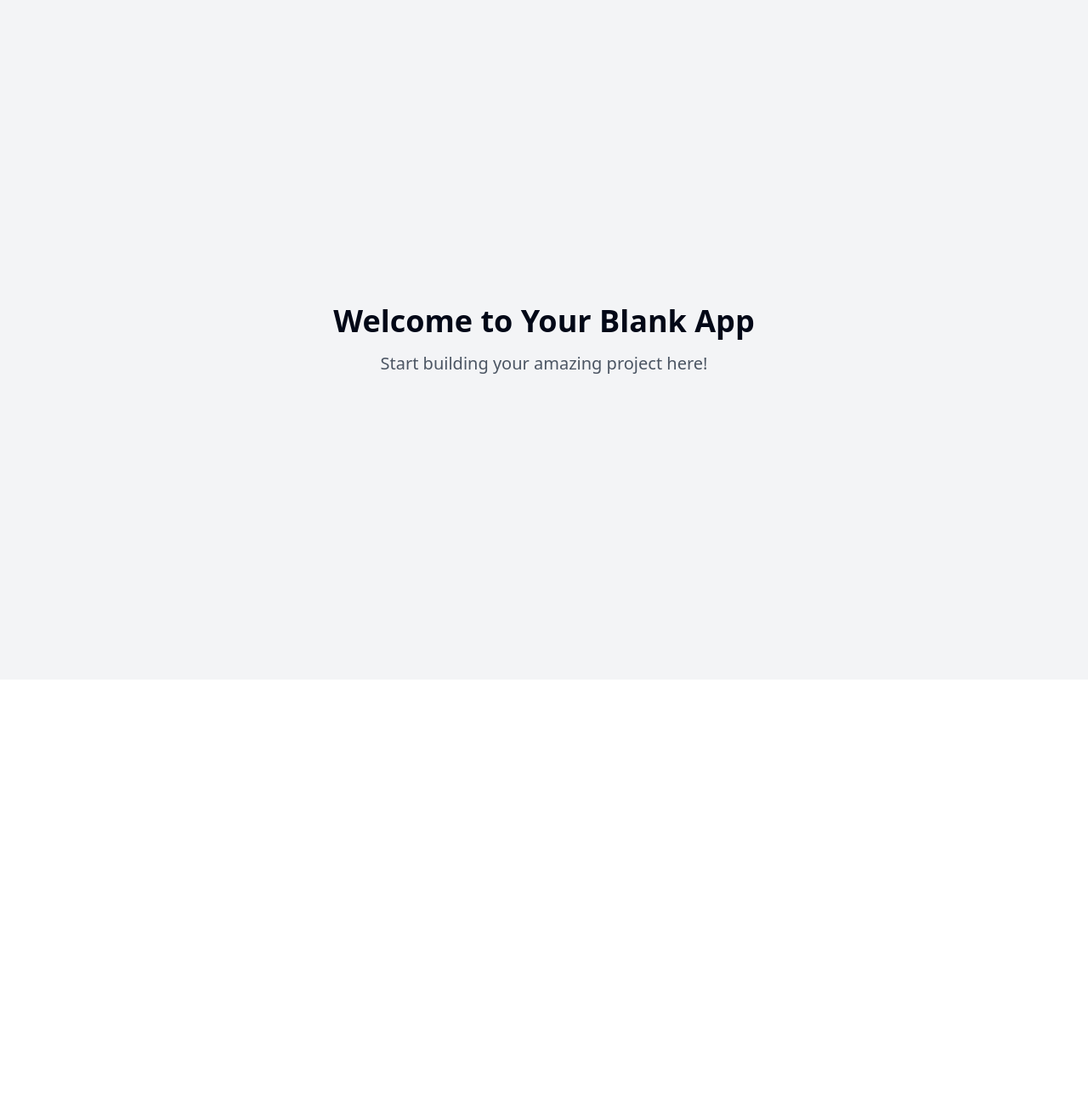
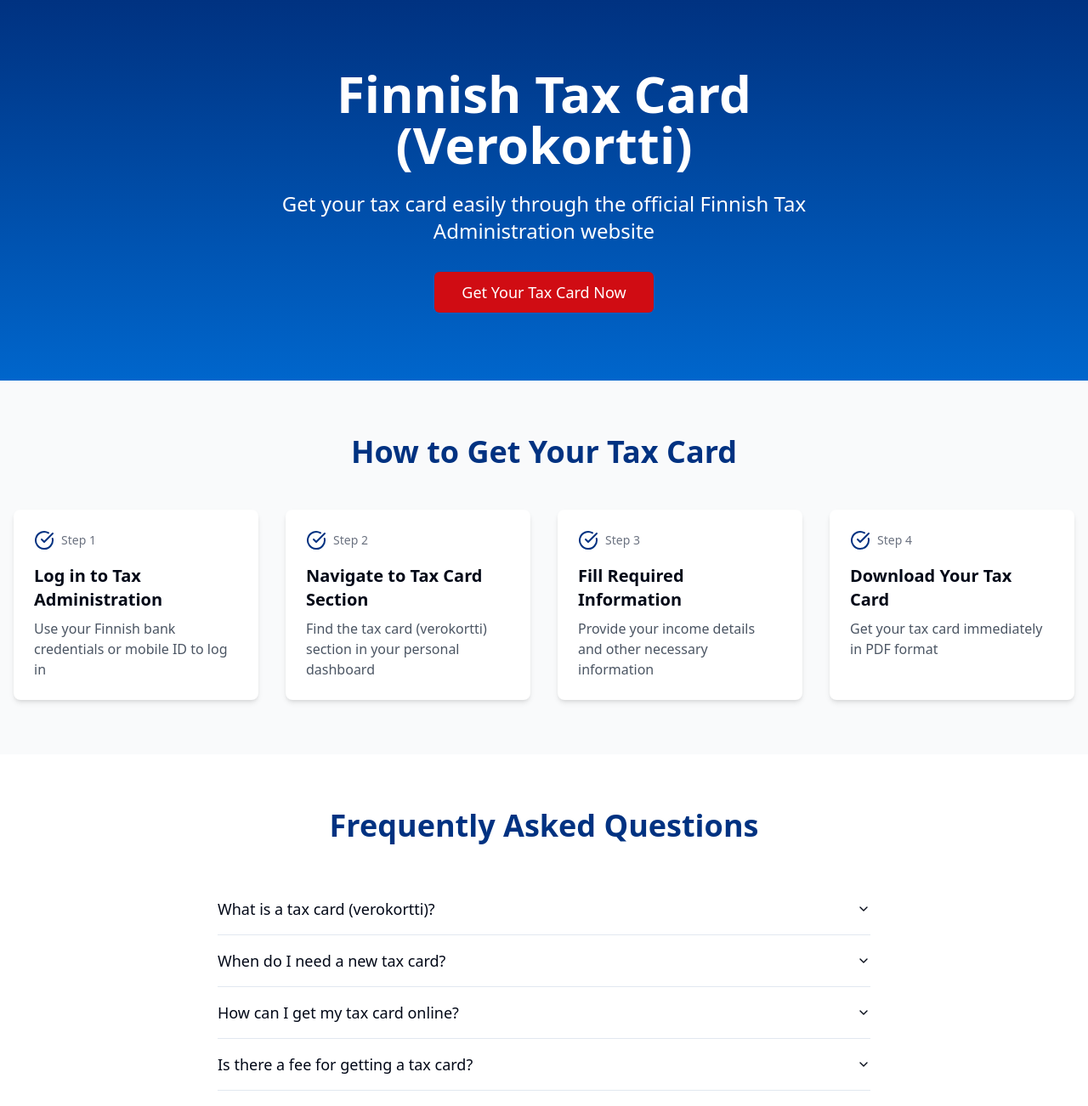
Before and after one commit to riisiharakka/taxcard-companion, a React (Vite) app: page / in a window 1280 px wide. Shown: the top 1302 px of the page at 85% size. Before the commit the page ends 800 px from the top, so only its background shows below. Built offline with nearby package versions, Linux system fonts and the light colour scheme.

Commit message:
Create landing page for tax card
Implement a landing page for the Finnish tax card (verokortti) aimed at improving SEO and generating ad revenue. The page will include a link to the Finnish tax authorities' site for users to download their tax card.
[skip gpt_engineer]

```diff
--- a/package.json
+++ b/package.json
@@ -51,6 +51,7 @@
     "react": "^18.3.1",
     "react-day-picker": "^8.10.1",
     "react-dom": "^18.3.1",
+    "react-helmet": "^6.1.0",
     "react-hook-form": "^7.53.0",
     "react-resizable-panels": "^2.1.3",
     "react-router-dom": "^6.26.2",
--- /dev/null
+++ b/src/components/FAQ.tsx
@@ -0,0 +1,51 @@
+import {
+  Accordion,
+  AccordionContent,
+  AccordionItem,
+  AccordionTrigger,
+} from "@/components/ui/accordion";
+
+const faqs = [
+  {
+    question: "What is a tax card (verokortti)?",
+    answer: "A tax card (verokortti) is an official document that determines how much tax should be withheld from your income in Finland. Your employer needs this to deduct the correct amount of tax from your salary.",
+  },
+  {
+    question: "When do I need a new tax card?",
+    answer: "You need a new tax card when you start a new job, your income changes significantly, or at the beginning of each year. The tax card for each year is typically valid from February 1st.",
+  },
+  {
+    question: "How can I get my tax card online?",
+    answer: "You can get your tax card online through the Finnish Tax Administration's website (vero.fi). Log in using your Finnish bank credentials or mobile ID, navigate to the tax card section, and follow the instructions.",
+  },
+  {
+    question: "Is there a fee for getting a tax card?",
+    answer: "No, getting a tax card is completely free. The Finnish Tax Administration provides this service without any charge.",
+  },
+];
+
+export const FAQ = () => {
+  return (
+    <div className="py-16 bg-white">
+      <div className="container mx-auto px-4">
+        <h2 className="text-3xl md:text-4xl font-bold text-center mb-12 text-finland-blue">
+          Frequently Asked Questions
+        </h2>
+        <div className="max-w-3xl mx-auto">
+          <Accordion type="single" collapsible className="w-full">
+            {faqs.map((faq, index) => (
+              <AccordionItem key={index} value={`item-${index}`}>
+                <AccordionTrigger className="text-lg">
+                  {faq.question}
+                </AccordionTrigger>
+                <AccordionContent className="text-gray-600">
+                  {faq.answer}
+                </AccordionContent>
+              </AccordionItem>
+            ))}
+          </Accordion>
+        </div>
+      </div>
+    </div>
+  );
+};
--- /dev/null
+++ b/src/components/Guide.tsx
@@ -0,0 +1,44 @@
+import { CheckCircle } from "lucide-react";
+
+const steps = [
+  {
+    title: "Log in to Tax Administration",
+    description: "Use your Finnish bank credentials or mobile ID to log in",
+  },
+  {
+    title: "Navigate to Tax Card Section",
+    description: "Find the tax card (verokortti) section in your personal dashboard",
+  },
+  {
+    title: "Fill Required Information",
+    description: "Provide your income details and other necessary information",
+  },
+  {
+    title: "Download Your Tax Card",
+    description: "Get your tax card immediately in PDF format",
+  },
+];
+
+export const Guide = () => {
+  return (
+    <div className="py-16 bg-gray-50">
+      <div className="container mx-auto px-4">
+        <h2 className="text-3xl md:text-4xl font-bold text-center mb-12 text-finland-blue">
+          How to Get Your Tax Card
+        </h2>
+        <div className="grid md:grid-cols-2 lg:grid-cols-4 gap-8">
+          {steps.map((step, index) => (
+            <div key={index} className="bg-white p-6 rounded-lg shadow-md">
+              <div className="flex items-center mb-4">
+                <CheckCircle className="text-finland-blue w-6 h-6 mr-2" />
+                <span className="text-sm text-gray-500">Step {index + 1}</span>
+              </div>
+              <h3 className="text-xl font-semibold mb-2">{step.title}</h3>
+              <p className="text-gray-600">{step.description}</p>
+            </div>
+          ))}
+        </div>
+      </div>
+    </div>
+  );
+};
--- /dev/null
+++ b/src/components/Hero.tsx
@@ -0,0 +1,25 @@
+import { Button } from "@/components/ui/button";
+
+export const Hero = () => {
+  return (
+    <div className="relative bg-gradient-to-b from-finland-blue to-secondary py-20 text-white">
+      <div className="container mx-auto px-4">
+        <div className="max-w-3xl mx-auto text-center">
+          <h1 className="text-4xl md:text-6xl font-bold mb-6">
+            Finnish Tax Card (Verokortti)
+          </h1>
+          <p className="text-xl md:text-2xl mb-8">
+            Get your tax card easily through the official Finnish Tax Administration website
+          </p>
+          <Button
+            size="lg"
+            className="bg-accent hover:bg-accent/90 text-white px-8 py-6 text-lg"
+            onClick={() => window.open("https://www.vero.fi/en/individuals/tax-cards-and-tax-returns/tax_card/", "_blank")}
+          >
+            Get Your Tax Card Now
+          </Button>
+        </div>
+      </div>
+    </div>
+  );
+};
--- a/src/pages/Index.tsx
+++ b/src/pages/Index.tsx
@@ -1,13 +1,34 @@
-// Update this page (the content is just a fallback if you fail to update the page)
+import { Hero } from "@/components/Hero";
+import { Guide } from "@/components/Guide";
+import { FAQ } from "@/components/FAQ";
+import { Helmet } from "react-helmet";
 
 const Index = () => {
   return (
-    <div className="min-h-screen flex items-center justify-center bg-gray-100">
-      <div className="text-center">
-        <h1 className="text-4xl font-bold mb-4">Welcome to Your Blank App</h1>
-        <p className="text-xl text-gray-600">Start building your amazing project here!</p>
-      </div>
-    </div>
+    <>
+      <Helmet>
+        <title>Finnish Tax Card (Verokortti) - Get Your Tax Card Online</title>
+        <meta
+          name="description"
+          content="Learn how to get your Finnish tax card (verokortti) online. Step-by-step guide and frequently asked questions about tax cards in Finland."
+        />
+        <meta
+          name="keywords"
+          content="verokortti, tax card finland, finnish tax card, tax card online, finland taxation"
+        />
+        <meta property="og:title" content="Finnish Tax Card (Verokortti) - Get Your Tax Card Online" />
+        <meta
+          property="og:description"
+          content="Learn how to get your Finnish tax card (verokortti) online. Step-by-step guide and frequently asked questions about tax cards in Finland."
+        />
+        <link rel="canonical" href="https://your-domain.com" />
+      </Helmet>
+      <main className="min-h-screen">
+        <Hero />
+        <Guide />
+        <FAQ />
+      </main>
+    </>
   );
 };
 
--- a/tailwind.config.ts
+++ b/tailwind.config.ts
@@ -12,85 +12,57 @@ export default {
   theme: {
     container: {
       center: true,
-			padding: '2rem',
+      padding: "2rem",
       screens: {
-				'2xl': '1400px'
-			}
+        "2xl": "1400px",
+      },
     },
     extend: {
       colors: {
-				border: 'hsl(var(--border))',
-				input: 'hsl(var(--input))',
-				ring: 'hsl(var(--ring))',
-				background: 'hsl(var(--background))',
-				foreground: 'hsl(var(--foreground))',
+        border: "hsl(var(--border))",
+        input: "hsl(var(--input))",
+        ring: "hsl(var(--ring))",
+        background: "hsl(var(--background))",
+        foreground: "hsl(var(--foreground))",
+        finland: {
+          blue: "#003281",
+          red: "#D00C13",
+        },
         primary: {
-					DEFAULT: 'hsl(var(--primary))',
-					foreground: 'hsl(var(--primary-foreground))'
+          DEFAULT: "#003281",
+          foreground: "#FFFFFF",
         },
         secondary: {
-					DEFAULT: 'hsl(var(--secondary))',
-					foreground: 'hsl(var(--secondary-foreground))'
+          DEFAULT: "#0066CC",
+          foreground: "#FFFFFF",
         },
         destructive: {
-					DEFAULT: 'hsl(var(--destructive))',
-					foreground: 'hsl(var(--destructive-foreground))'
+          DEFAULT: "hsl(var(--destructive))",
+          foreground: "hsl(var(--destructive-foreground))",
         },
         muted: {
-					DEFAULT: 'hsl(var(--muted))',
-					foreground: 'hsl(var(--muted-foreground))'
+          DEFAULT: "hsl(var(--muted))",
+          foreground: "hsl(var(--muted-foreground))",
         },
         accent: {
-					DEFAULT: 'hsl(var(--accent))',
-					foreground: 'hsl(var(--accent-foreground))'
+          DEFAULT: "#D00C13",
+          foreground: "#FFFFFF",
         },
         popover: {
-					DEFAULT: 'hsl(var(--popover))',
-					foreground: 'hsl(var(--popover-foreground))'
+          DEFAULT: "hsl(var(--popover))",
+          foreground: "hsl(var(--popover-foreground))",
         },
         card: {
-					DEFAULT: 'hsl(var(--card))',
-					foreground: 'hsl(var(--card-foreground))'
+          DEFAULT: "hsl(var(--card))",
+          foreground: "hsl(var(--card-foreground))",
         },
-				sidebar: {
-					DEFAULT: 'hsl(var(--sidebar-background))',
-					foreground: 'hsl(var(--sidebar-foreground))',
-					primary: 'hsl(var(--sidebar-primary))',
-					'primary-foreground': 'hsl(var(--sidebar-primary-foreground))',
-					accent: 'hsl(var(--sidebar-accent))',
-					'accent-foreground': 'hsl(var(--sidebar-accent-foreground))',
-					border: 'hsl(var(--sidebar-border))',
-					ring: 'hsl(var(--sidebar-ring))'
-				}
       },
       borderRadius: {
-				lg: 'var(--radius)',
-				md: 'calc(var(--radius) - 2px)',
-				sm: 'calc(var(--radius) - 4px)'
+        lg: "var(--radius)",
+        md: "calc(var(--radius) - 2px)",
+        sm: "calc(var(--radius) - 4px)",
       },
-			keyframes: {
-				'accordion-down': {
-					from: {
-						height: '0'
     },
-					to: {
-						height: 'var(--radix-accordion-content-height)'
-					}
-				},
-				'accordion-up': {
-					from: {
-						height: 'var(--radix-accordion-content-height)'
-					},
-					to: {
-						height: '0'
-					}
-				}
-			},
-			animation: {
-				'accordion-down': 'accordion-down 0.2s ease-out',
-				'accordion-up': 'accordion-up 0.2s ease-out'
-			}
-		}
   },
   plugins: [require("tailwindcss-animate")],
 } satisfies Config;
```
Also changed, not shown: 1 other file (tests, documents, lock files or other folders). Lines whose indentation alone changed are shown as unchanged.
